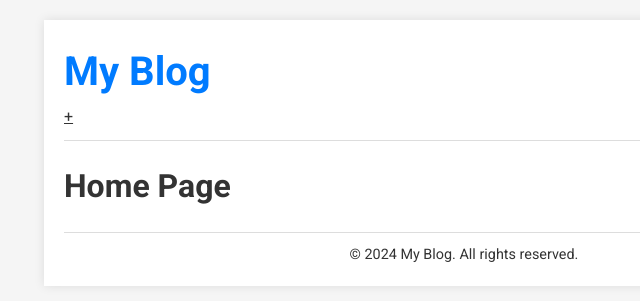
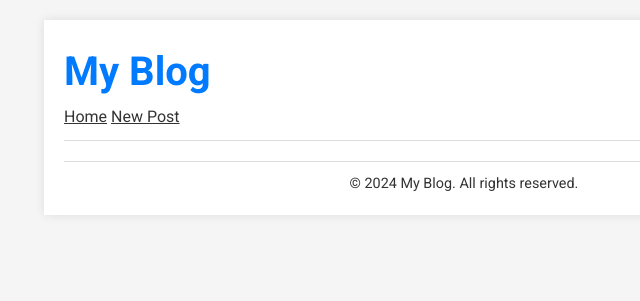
Before and after one commit to TaylorBeck/flask_blog, a Flask app: page / in a window 1280 px wide. Shown: the top 301 px of the page, without its empty margins (176-816 px from the left). Run offline with Flask 3, Linux system fonts and the light colour scheme.

Commit message:
Add read, edit, delete posts

```diff
--- a/app/routes.py
+++ b/app/routes.py
@@ -1,23 +1,48 @@
-from flask import Blueprint, render_template, url_for, flash, redirect
+from flask import Blueprint, render_template, redirect, url_for, flash, request
+from app import db
+from app.models import Post
 from app.forms import PostForm
-from app.models import Post
-from app import db
 
 main = Blueprint('main', __name__)
 
 @main.route('/')
-@main.route('/home')
 def home():
     posts = Post.query.all()
     return render_template('home.html', posts=posts)
 
+@main.route('/post/<int:post_id>', methods=['GET'])
+def show_post(post_id):
+    post = Post.query.get_or_404(post_id)
+    return render_template('show_post.html', post=post)
+
 @main.route('/post/new', methods=['GET', 'POST'])
-def new_post():
+def create_post():
     form = PostForm()
-    if form.validate_on_submit():
-        post = Post(title=form.title.data, content=form.content.data)
+    if request.method == 'POST':
+        title = request.form['title']
+        content = request.form['content']
+        post = Post(title=title, content=content)
         db.session.add(post)
         db.session.commit()
-        flash('Your post has been created!', 'success')
+        flash('Post created successfully!', 'success')
         return redirect(url_for('main.home'))
-    return render_template('create_post.html', title='New Post', form=form)
+    return render_template('create_post.html', form=form)
+
+@main.route('/post/edit/<int:post_id>', methods=['GET', 'POST'])
+def edit_post(post_id):
+    post = Post.query.get_or_404(post_id)
+    if request.method == 'POST':
+        post.title = request.form['title']
+        post.content = request.form['content']
+        db.session.commit()
+        flash('Post updated successfully!', 'success')
+        return redirect(url_for('main.home'))
+    return render_template('edit_post.html', post=post)
+
+@main.route('/post/delete/<int:post_id>', methods=['POST'])
+def delete_post(post_id):
+    post = Post.query.get_or_404(post_id)
+    db.session.delete(post)
+    db.session.commit()
+    flash('Post deleted successfully!', 'success')
+    return redirect(url_for('main.home'))
--- a/app/static/css/styles.css
+++ b/app/static/css/styles.css
@@ -96,8 +96,16 @@
   border-radius: 5px;
 }
 
+form input[type="submit"].delete {
+  background-color: #c70000;
+}
+
 form input[type="submit"]:hover {
   background-color: #0056b3;
+}
+
+form input[type="submit"].delete:hover {
+  background-color: #d74c4c;
 }
 
 form .title {
--- a/app/templates/base.html
+++ b/app/templates/base.html
@@ -11,7 +11,10 @@
     <div class="container">
         <header>
             <h1>My Blog</h1>
-            <a href="/post/new">+</a>
+            <div class="header-buttons">
+                <a href="{{ url_for('main.home') }}" class="btn">Home</a>
+                <a href="{{ url_for('main.create_post') }}" class="btn">New Post</a>
+            </div>
         </header>
 
         {% block content %}{% endblock %}
--- a/app/templates/home.html
+++ b/app/templates/home.html
@@ -1,11 +1,14 @@
 {% extends "base.html" %}
 {% block content %}
-    <h1>Home Page</h1>
     {% for post in posts %}
-        <article>
-            <h2>{{ post.title }}</h2>
-            <p>{{ post.date_posted.strftime('%Y-%m-%d') }}</p>
-            <p>{{ post.content }}</p>
-        </article>
+        <div class="post">
+            <h2 class="post-title">{{ post.title }}</h2>
+            <p class="post-meta">Posted on {{ post.date_posted.strftime('%B %d, %Y') }}</p>
+            <p class="post-content">{{ post.content }}</p>
+            <a href="{{ url_for('main.edit_post', post_id=post.id) }}" class="btn">Edit</a>
+            <form action="{{ url_for('main.delete_post', post_id=post.id) }}" method="post" style="display:inline;">
+                <input type="submit" value="Delete" class="btn delete">
+            </form>
+        </div>
     {% endfor %}
 {% endblock %}
```
Also changed, not shown: app/templates/edit_post.html (added, +23 -0 lines), app/templates/show_post.html (added, +17 -0 lines).
